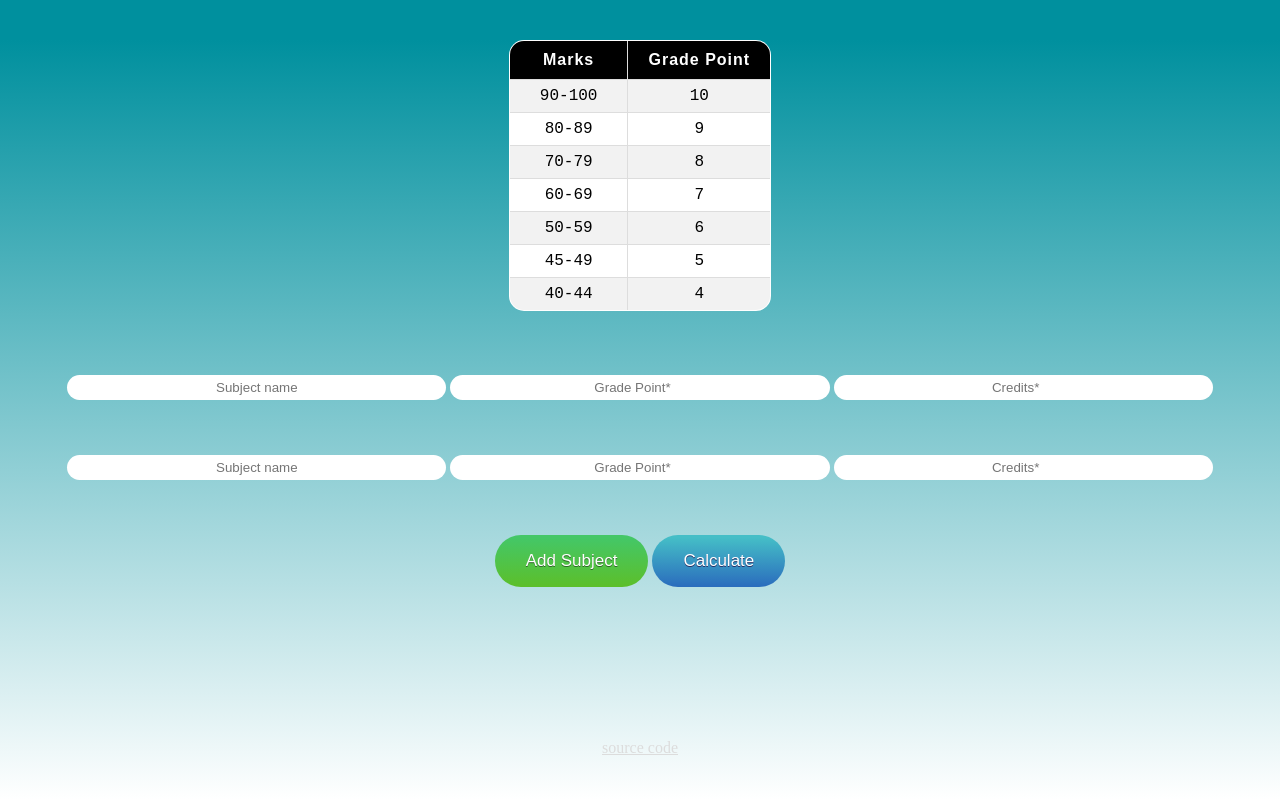
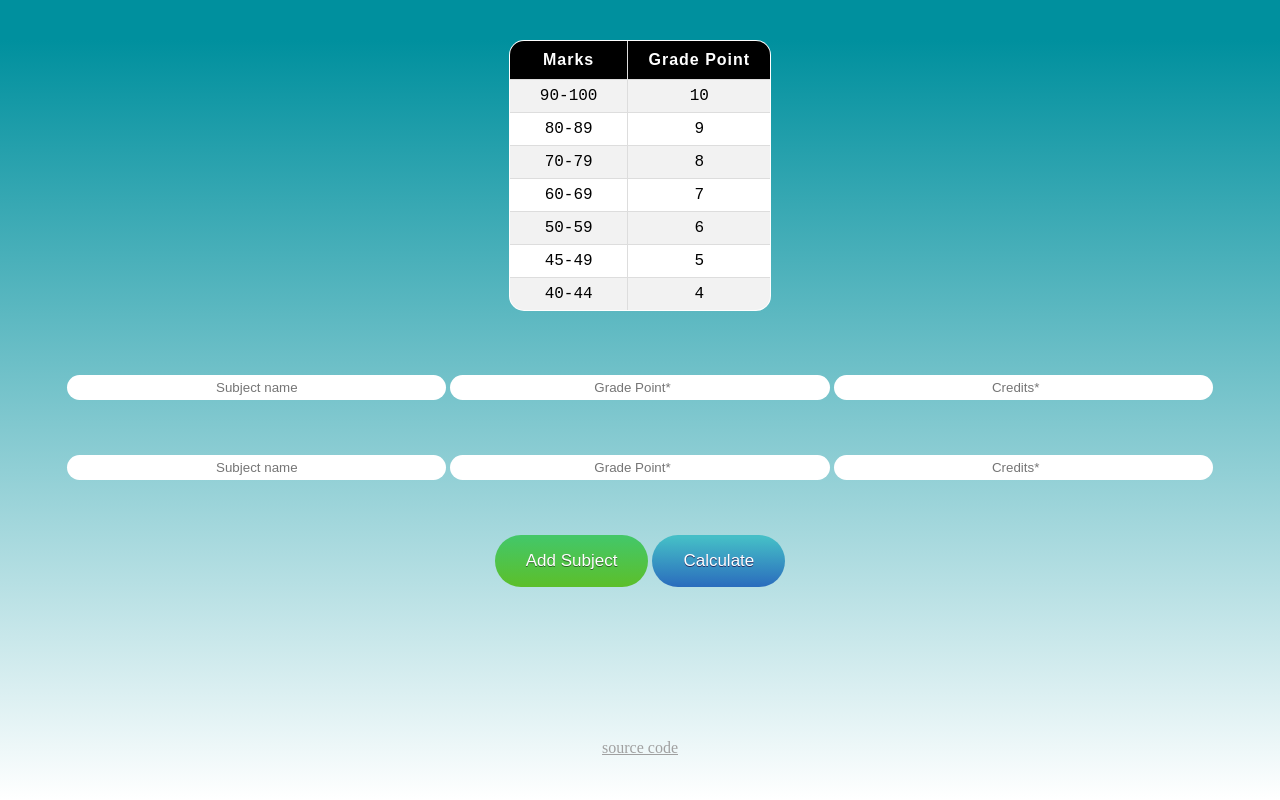
Before and after one commit to ArshBains/SGPA, a plain HTML site: page index.html in a window 1280 px wide. Drawn offline with nearby package versions, Linux system fonts and the light colour scheme.

Commit message:
Update styles.css

```diff
--- a/css/styles.css
+++ b/css/styles.css
@@ -128,5 +128,5 @@ input {
   padding-bottom: 1vh;
 }
 .footer a{
-  color: #DCDCDC;
+  color: rgba(160, 160, 160);
 }
```
